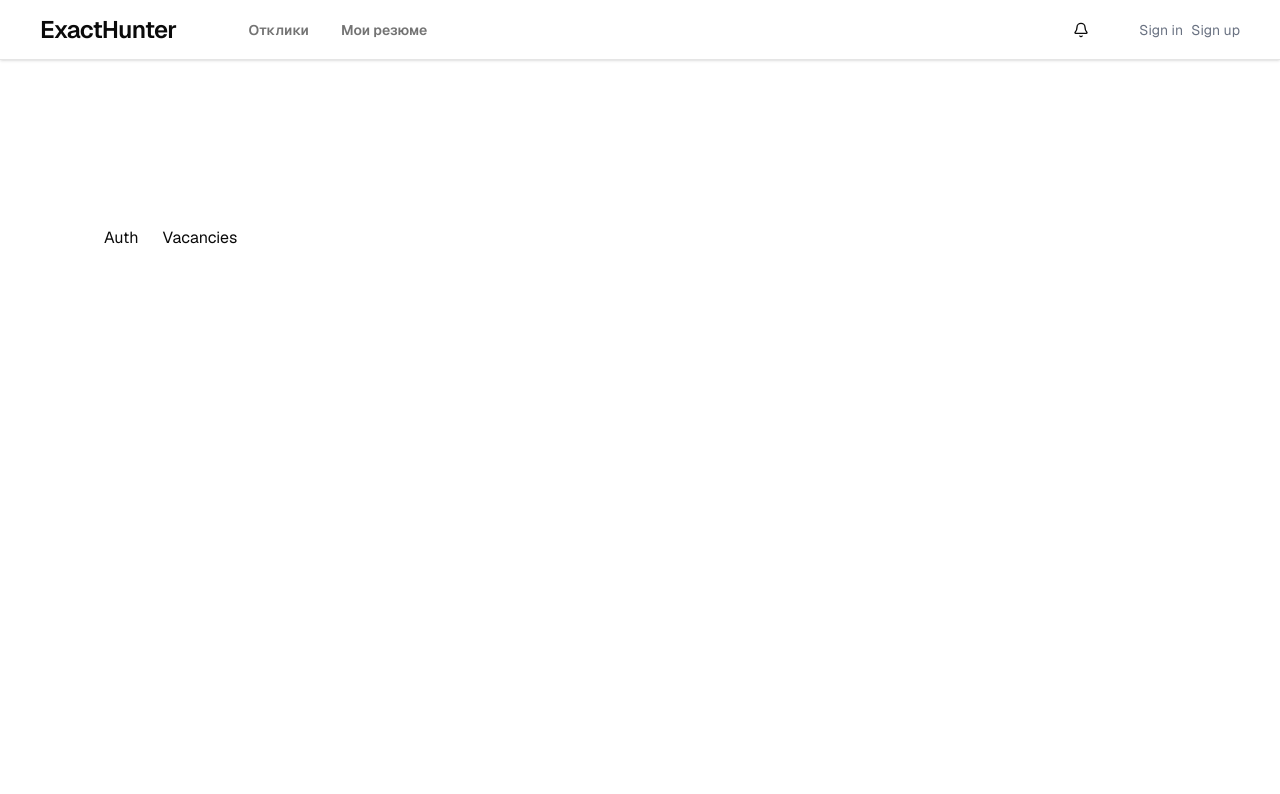
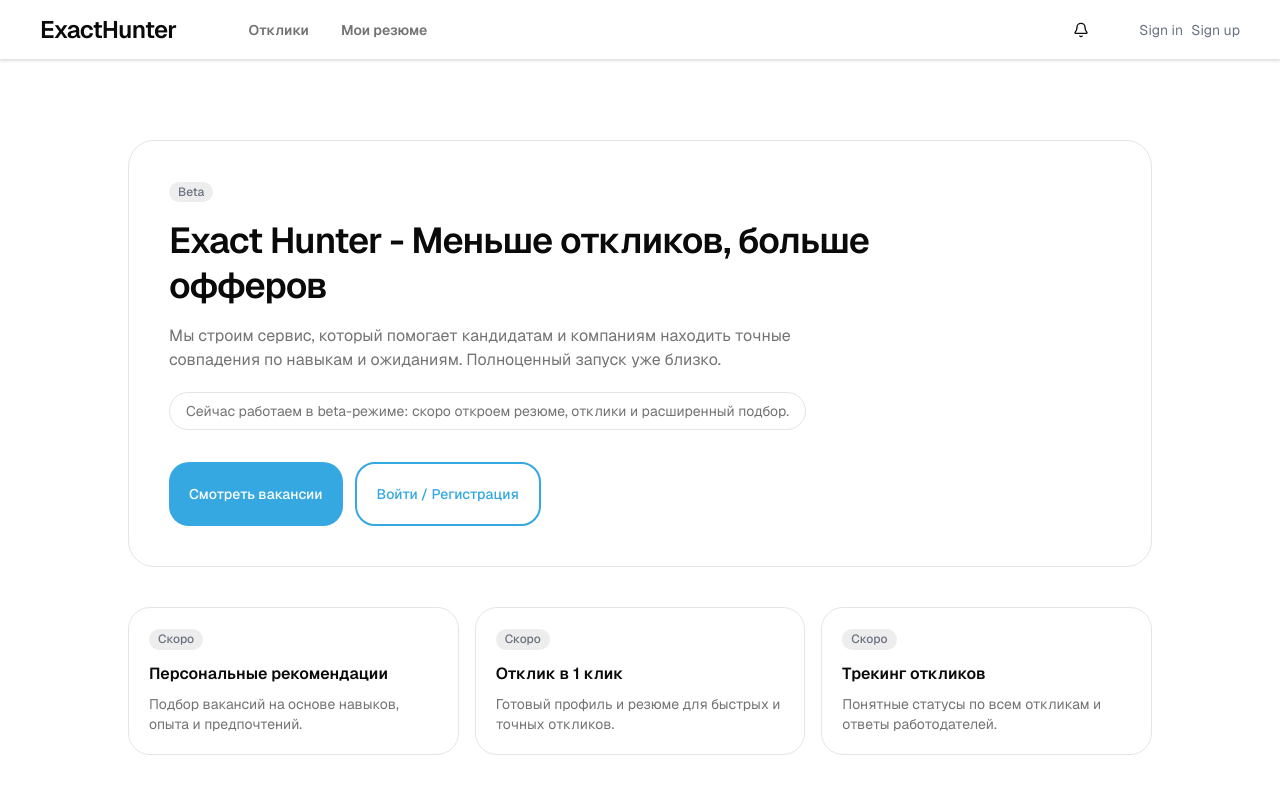
Before and after one commit to v-js-d/exact-hunter, a Next.js app: page / in a window 1280 px wide. Shown: the top 794 px of the page. Built offline with nearby package versions, Linux system fonts and the light colour scheme; no server answers.

Commit message:
feat: make temp main page

```diff
--- a/src/app/(main)/page.tsx
+++ b/src/app/(main)/page.tsx
@@ -1,14 +1,74 @@
 import Link from 'next/link';
 
 import { AppRouter } from '@/shared/config/AppRouter';
+import { Badge } from '@/shared/ui/badge';
+import { Button } from '@/shared/ui/button';
+
+const comingSoonFeatures = [
+  {
+    title: 'Персональные рекомендации',
+    description: 'Подбор вакансий на основе навыков, опыта и предпочтений.',
+  },
+  {
+    title: 'Отклик в 1 клик',
+    description: 'Готовый профиль и резюме для быстрых и точных откликов.',
+  },
+  {
+    title: 'Трекинг откликов',
+    description: 'Понятные статусы по всем откликам и ответы работодателей.',
+  },
+] as const;
 
 const Home = () => (
-  <main className='flex min-h-screen items-center justify-center bg-zinc-50 font-sans dark:bg-black'>
-    <div className='flex min-h-screen w-full max-w-3xl items-center gap-x-6 bg-white px-16 py-32 sm:items-start dark:bg-black'>
-      <Link href={AppRouter.auth}>Auth</Link>
-      <Link href={AppRouter.vacancies}>Vacancies</Link>
+  <section className='flex w-full flex-1 items-center py-6 sm:py-10'>
+    <div className='mx-auto flex w-full max-w-5xl flex-col gap-8 sm:gap-10'>
+      <div className='bg-card rounded-4xl border p-6 sm:p-10'>
+        <div className='mb-4'>
+          <Badge>Beta</Badge>
+        </div>
+
+        <h1 className='typo-h1 max-w-3xl'>
+          Exact Hunter - Меньше откликов, больше офферов
+        </h1>
+        <p className='typo-body text-muted-foreground mt-4 max-w-2xl'>
+          Мы строим сервис, который помогает кандидатам и компаниям находить
+          точные совпадения по навыкам и ожиданиям. Полноценный запуск уже
+          близко.
+        </p>
+
+        <div className='text-muted-foreground mt-5 inline-flex rounded-full border px-4 py-2 text-sm'>
+          Сейчас работаем в beta-режиме: скоро откроем резюме, отклики и
+          расширенный подбор.
+        </div>
+
+        <div className='mt-8 flex flex-wrap gap-3'>
+          <Button asChild>
+            <Link href={AppRouter.vacancies}>Смотреть вакансии</Link>
+          </Button>
+          <Button asChild variant='outline'>
+            <Link href={AppRouter.auth}>Войти / Регистрация</Link>
+          </Button>
+        </div>
+      </div>
+
+      <div className='grid gap-4 sm:grid-cols-2 lg:grid-cols-3'>
+        {comingSoonFeatures.map((feature) => (
+          <article
+            key={feature.title}
+            className='bg-card hover:bg-accent/30 rounded-3xl border p-5 transition-colors'
+          >
+            <div className='mb-3'>
+              <Badge>Скоро</Badge>
+            </div>
+            <h2 className='typo-body font-semibold'>{feature.title}</h2>
+            <p className='typo-body-sm text-muted-foreground mt-2'>
+              {feature.description}
+            </p>
+          </article>
+        ))}
+      </div>
     </div>
-  </main>
+  </section>
 );
 
 export default Home;
```
